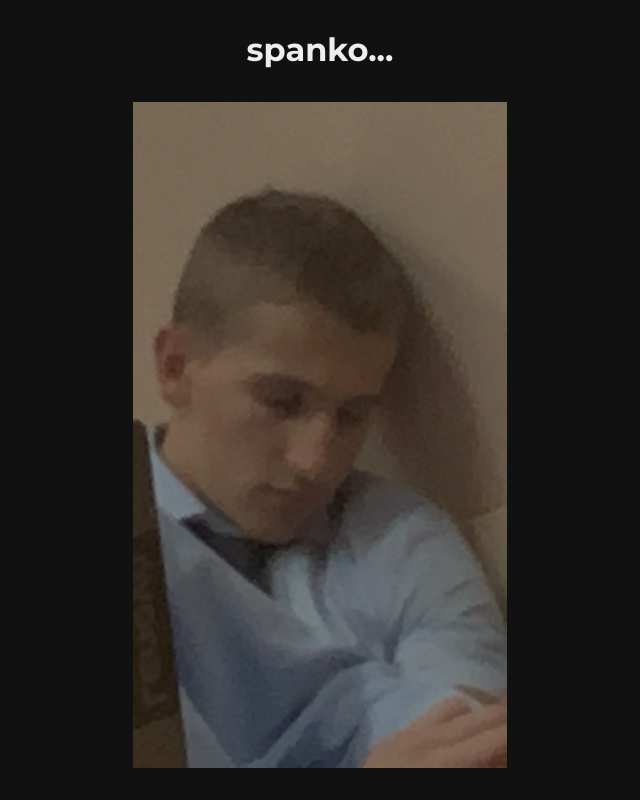
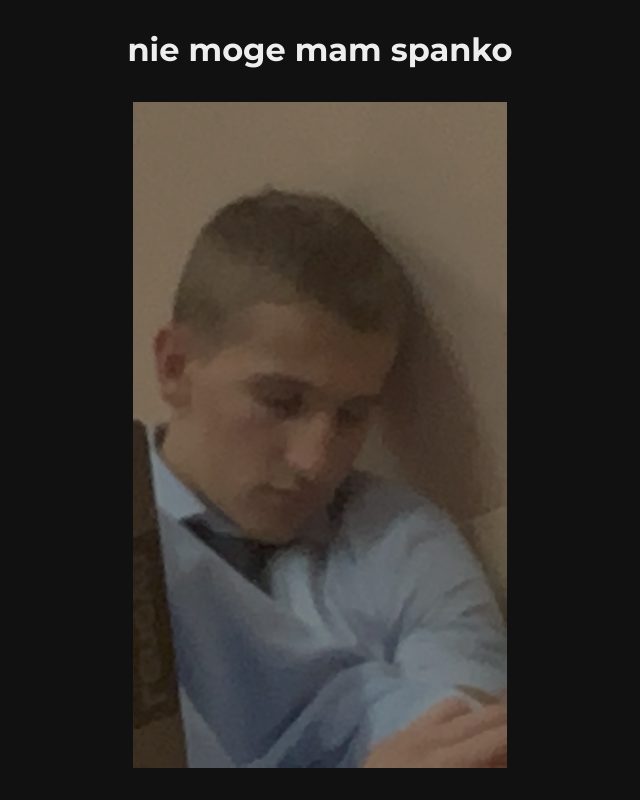
Before and after one commit to tripleadev/zsktasks-sleep, a Gatsby site: page / in a window 1280 px wide. Shown: the top 800 px of the page, without its empty margins (320-960 px from the left). Built offline with nearby package versions, Linux system fonts and the light colour scheme; Gatsby itself is replaced by a stand-in of ours.

Commit message:
New text on page

```diff
--- a/src/components/images.js
+++ b/src/components/images.js
@@ -60,7 +60,7 @@ const Images = () => {
 
   return (
     <Wrapper>
-      <h1>spanko...</h1>
+      <h1>nie moge mam spanko</h1>
       <motion.img
         alt="spanko-image"
         src={publicURL}
```
